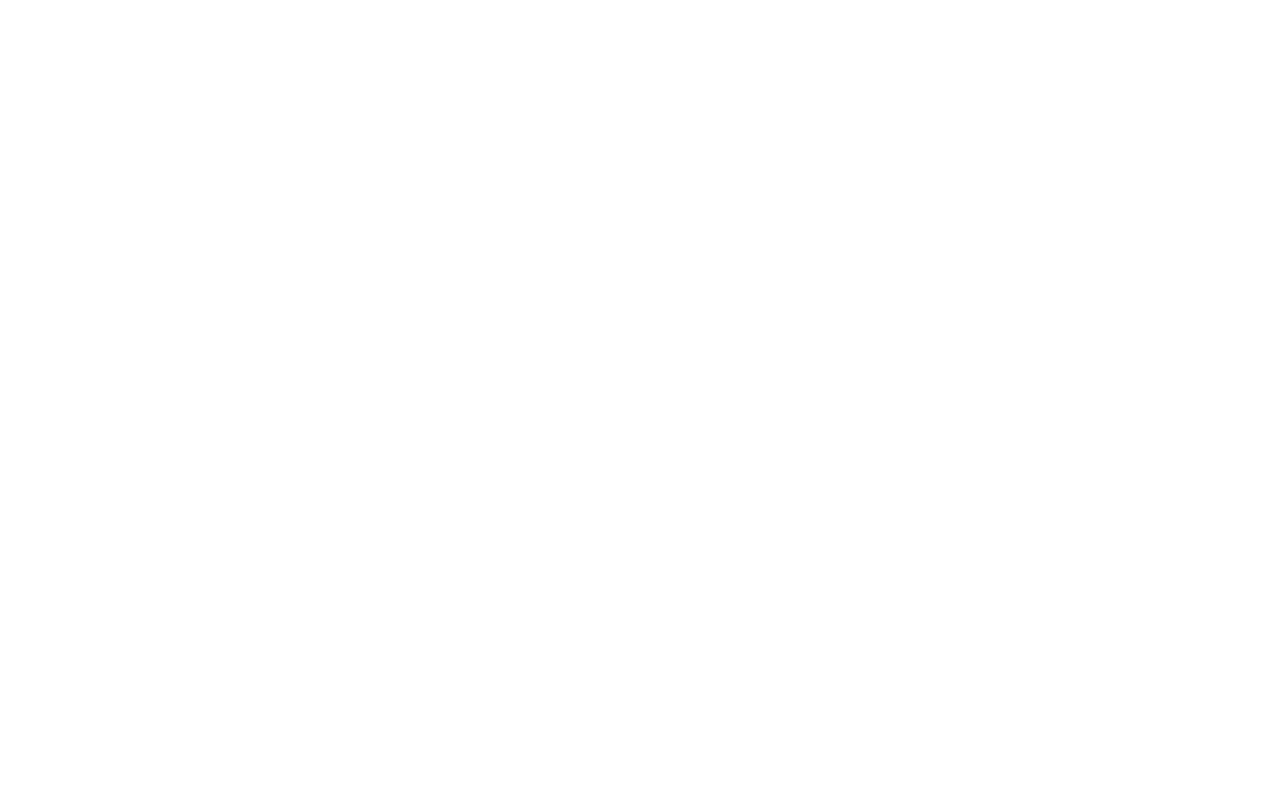
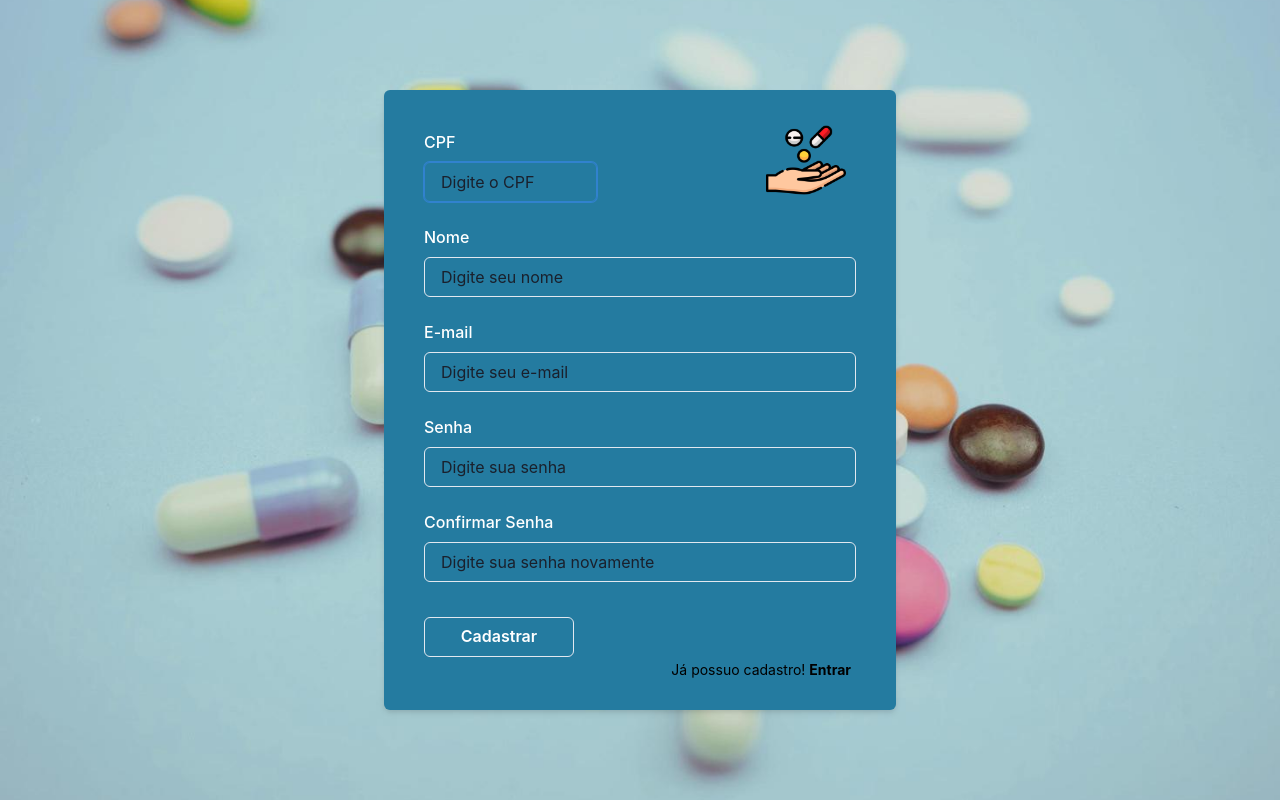
Before and after one commit to belima93/UNIVESP-PI-DRP04-PJI240-SALA-004GRUPO-008, a React (Vite) app in the folder RemediosPI1-Front/: page /cadastro in a window 1280 px wide. Before the commit this address had no page. Built offline with nearby package versions, Linux system fonts and the light colour scheme.

Commit message:
Adicionando rotas a tela de login

```diff
--- a/RemediosPI1-Front/data/db.json
+++ b/RemediosPI1-Front/data/db.json
@@ -2,7 +2,8 @@
   "login": [
     {
       "email": "mari@gmail.com",
-      "password": "123456"
+      "password": "123456",
+      "id": "56ca"
     }
   ],
   "paciente": [
--- a/RemediosPI1-Front/src/hooks/UserContext.tsx
+++ b/RemediosPI1-Front/src/hooks/UserContext.tsx
@@ -1,5 +1,5 @@
 /* eslint-disable react-refresh/only-export-components */
-import { createContext, useContext, useState, ReactNode } from 'react'
+import { createContext, useContext, useState, ReactNode, useEffect } from 'react'
 
 interface UserContextType {
   userData: Record<string, unknown>
@@ -15,9 +15,24 @@
 export const UserProvider = ({ children }: UserProviderProps) => {
   const [userData, setUserData] = useState<Record<string, unknown>>({})
 
-  const putUserData = (userLogin: Record<string, unknown>) => (
+  const putUserData = async (userLogin: Record<string, unknown>) => {
     setUserData(userLogin)
-  )
+
+    await localStorage.setItem('remediosolidario:userLogin', JSON.stringify(userLogin))
+  }
+
+  useEffect(() => {
+    const loadUserLogin = async () => {
+      const loginInfo = await localStorage.getItem('remediosolidario:userLogin')
+
+      if (loginInfo) {
+        setUserData(JSON.parse(loginInfo))
+      }
+    }
+
+    loadUserLogin()
+  }, [])
+
 
   return (
     <UserContext.Provider value={{ putUserData, userData }}>
@@ -29,7 +44,7 @@
 export const useUser = () => {
   const context = useContext(UserContext)
 
-  if(!context) {
+  if (!context) {
     throw new Error('useUser must be used with UserContext')
   }
 
--- a/RemediosPI1-Front/src/pages/Login/index.tsx
+++ b/RemediosPI1-Front/src/pages/Login/index.tsx
@@ -7,6 +7,7 @@
 import { toast } from 'react-toastify'
 import { api } from '../../services/api'
 import { useUser } from '../../hooks/UserContext'
+import { Link as RouterLink } from 'react-router-dom'
 
 interface FormData {
   email: string
@@ -24,7 +25,7 @@
   const validationSchema = Yup.object({
     email: Yup.string()
       .email('Digite um e-mail válido')
-      .required('O e-mail obrigatório'),
+      .required('O e-mail é obrigatório'),
     password: Yup.string()
       .required('A senha é obrigatória')
       .min(6, 'A senha deve conter 6 digitos')
@@ -39,14 +40,10 @@
       })
 
       putUserData(data)
-      console.log("DADOS",data)
 
       if (status === 201 || status === 200) {
         toast.success('Seja bem vinda(o)!')
         resetForm()
-      }
-      if (status === 409) {
-        toast.error('Usuário já cadastrado')
       }
 
     } catch (err) {
@@ -138,7 +135,7 @@
                   Entrar
                 </Button>
 
-                <Text color='#000' fontSize='sm' mt='20px'>Não possui conta? <Link fontWeight="bold">Criar conta</Link></Text>
+                <Text color='#000' fontSize='sm' mt='20px'>Não possui conta? <Link as={RouterLink} to="cadastro" fontWeight="bold">Criar conta</Link></Text>
 
               </Form>
             )}
--- a/RemediosPI1-Front/src/pages/Register/index.tsx
+++ b/RemediosPI1-Front/src/pages/Register/index.tsx
@@ -1,10 +1,11 @@
 import Logo from '../../assets/logo.png'
 import Background from '../../assets/background-home.jpg'
 
-import { Flex, Button, Image, FormControl, FormLabel, Input, Box, Text } from '@chakra-ui/react'
+import { Flex, Button, Image, FormControl, FormLabel, Input, Box, Text, Link } from '@chakra-ui/react'
 import { Field, Form, Formik, FormikHelpers } from 'formik'
 import * as Yup from 'yup'
 import { toast } from 'react-toastify'
+import { Link as RouterLink } from 'react-router-dom'
 // import { api } from '../../services/api'
 
 interface FormData {
@@ -50,7 +51,7 @@
     name: Yup.string().required('O nome é obrigatório').matches(/^[^\d]+$/, 'Nome não pode conter números'),
     email: Yup.string()
       .email('Digite um e-mail válido')
-      .required('E-mail obrigatório'),
+      .required('O e-mail é obrigatório'),
     password: Yup.string()
       .required('A senha é obrigatória')
       .min(6, 'A senha deve conter 6 digitos'),
@@ -60,7 +61,7 @@
   })
 
   const handleSubmitLogin = async (values: FormData, { resetForm }: FormikHelpers<FormData>) => {
-    console.log("Register",values)
+    console.log("Register", values)
     toast.success('Usuário cadastrado com sucesso!')
     resetForm()
     // try {
@@ -87,7 +88,6 @@
     <>
       <Flex
         height='100vh'
-        // h='100%'
         justify='center'
         align='center'
         bgImage={`url(${Background})`}
@@ -99,16 +99,18 @@
           h='620px'
           w='40%'
           bg='#247ba0'
-          px='10'
-          pt='2'
+          p='10'
           borderRadius='md'
           boxShadow='md'
+          position='relative'
         >
           <Image
             src={Logo}
             alt='Imagem mãos com remédio'
-            boxSize='60px'
-            margin='0 auto'
+            boxSize='80px'
+            position='absolute'
+            top='30px'
+            right='50px'
           />
 
           <Formik
@@ -119,24 +121,6 @@
             {({ errors, setFieldValue, values, touched }) => (
               <Form noValidate>
                 <Flex flexDirection='column' gap='35px'>
-
-                  <FormControl h='60px'>
-                    <FormLabel htmlFor='name' color='#fff'>Nome</FormLabel>
-                    <Field
-                      as={Input}
-                      id='name'
-                      name='name'
-                      type='text'
-                      autoComplete='current-name'
-                      placeholder='Digite seu nome'
-                      sx={{
-                        '::placeholder': {
-                          color: 'gray.800'
-                        },
-                      }}
-                    />
-                    {errors.name && touched.name && <Text color='#8f1515' fontSize={14} fontWeight='500' pl={1}>{errors.name}</Text>}
-                  </FormControl>
 
                   <FormControl
                     h='60px'>
@@ -161,6 +145,24 @@
                       autoFocus
                     />
                     {errors.cpf && touched.cpf && <Text color='#8f1515' fontSize={14} fontWeight='500' pl={1}>{errors.cpf}</Text>}
+                  </FormControl>
+
+                  <FormControl h='60px'>
+                    <FormLabel htmlFor='name' color='#fff'>Nome</FormLabel>
+                    <Field
+                      as={Input}
+                      id='name'
+                      name='name'
+                      type='text'
+                      autoComplete='current-name'
+                      placeholder='Digite seu nome'
+                      sx={{
+                        '::placeholder': {
+                          color: 'gray.800'
+                        },
+                      }}
+                    />
+                    {errors.name && touched.name && <Text color='#8f1515' fontSize={14} fontWeight='500' pl={1}>{errors.name}</Text>}
                   </FormControl>
 
                   <FormControl
@@ -225,14 +227,28 @@
                     variant='outline'
                     color='white'
                     width='150px'
-                    mt='5px'
+                    mt='12px'
                     _hover={{
                       color: '#247ba0',
                       bg: 'white'
                     }}
                   >
-                    Entrar
+                    Cadastrar
                   </Button>
+
+                  <Text
+                    color='#000'
+                    fontSize='sm'
+                    mt='20px'
+                    position='absolute'
+                    bottom='30px'
+                    right='45px'
+                  >
+                    Já possuo cadastro! {}
+                    <Link as={RouterLink} to="/" fontWeight="bold">
+                      Entrar
+                    </Link>
+                  </Text>
 
                 </Flex>
 
--- a/RemediosPI1-Front/src/routes/routes.tsx
+++ b/RemediosPI1-Front/src/routes/routes.tsx
@@ -1,6 +1,6 @@
 import { Route, Routes } from 'react-router-dom'
 import Login from '../pages/Login'
-// import Register from '../pages/Register'
+import Register from '../pages/Register'
 import Home from '../pages/Home'
 import Patient from '../pages/Patient'
 import Medicine from '../pages/Medicament'
@@ -13,8 +13,8 @@
   return (
     <UserProvider>
       <Routes>
-        {/* <Route path="/" element={<Register />} /> */}
         <Route path="/" element={<Login />} />
+        <Route path="cadastro" element={<Register />} />
         <Route path="/home" element={<Home />}>
           <Route path='paciente' element={<Patient />} />
           <Route path='lista-paciente' element={<PatientRegistration />} />
```
